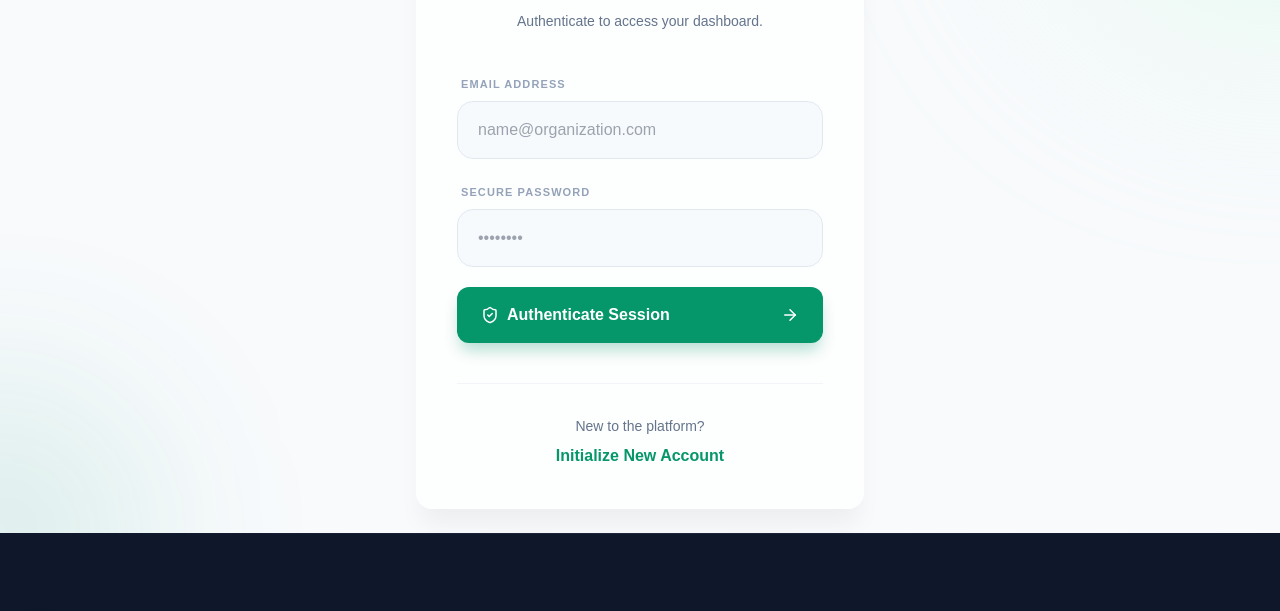
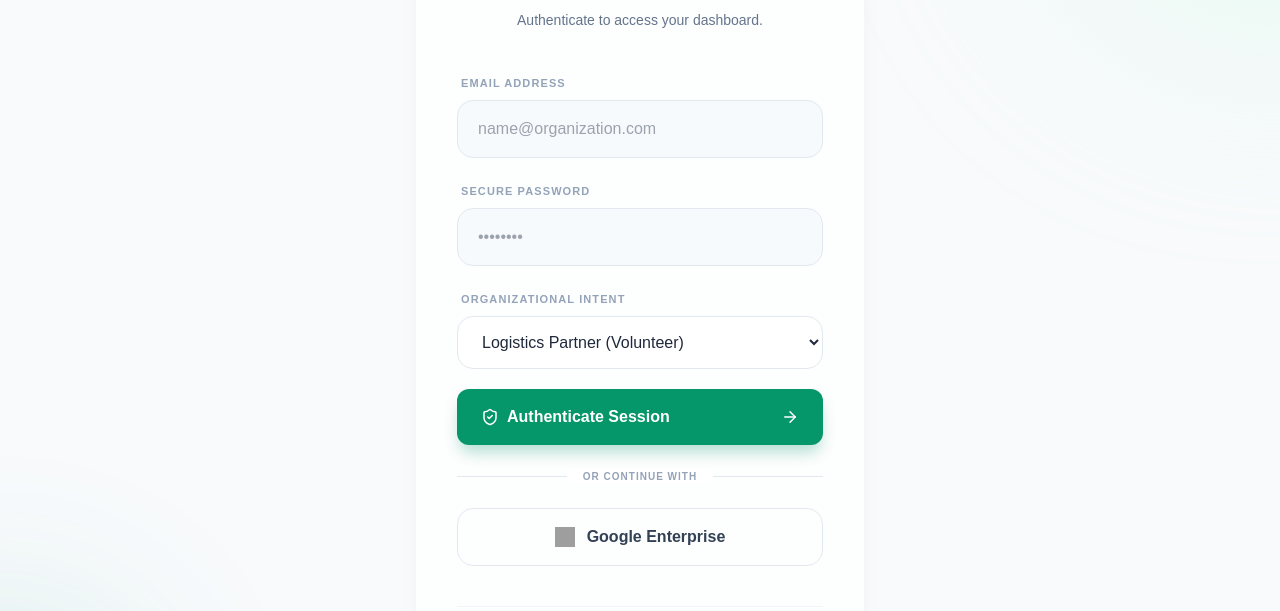
Before and after one commit to Mutthuram03/Food_Bridge, a React (Vite) app: page /auth in a window 1280 px wide. Shown: the part 268-879 px from the top of the page. Built offline with nearby package versions, Linux system fonts and the light colour scheme; no server answers; the database is empty; grey boxes are pictures that could not be loaded; a web font is replaced by a local one.

Commit message:
Enhance authentication flow and UI improvements

```diff
--- a/src/pages/Auth.jsx
+++ b/src/pages/Auth.jsx
@@ -4,7 +4,7 @@ import { useGlobalContext } from "../context/GlobalContext";
 import { AlertCircle, Zap, ArrowRight, ShieldCheck } from "lucide-react";
 
 export function Auth() {
-  const { login, register } = useGlobalContext();
+  const { login, register, loginWithGoogle } = useGlobalContext();
   const navigate = useNavigate();
 
   const [isRegister, setIsRegister] = useState(false);
@@ -28,6 +28,12 @@ export function Auth() {
       if (res.error) return setError(res.error);
     }
 
+    navigate("/");
+  };
+
+  const handleGoogleLogin = async () => {
+    const res = await loginWithGoogle(form.role);
+    if (res.error) return setError(res.error);
     navigate("/");
   };
 
@@ -92,7 +98,6 @@ export function Auth() {
             />
           </div>
 
-          {isRegister && (
           <div className="space-y-1.5">
             <label className="text-[11px] font-bold text-neutral-400 uppercase tracking-widest ml-1">Organizational Intent</label>
             <select
@@ -105,7 +110,6 @@ export function Auth() {
               <option value="shelter">Social Impact Hub (NGO/Shelter)</option>
             </select>
           </div>
-          )}
 
           <button type="submit" className="btn-primary w-full py-4 mt-6 flex justify-between items-center group">
             <span className="flex items-center gap-2">
@@ -115,6 +119,21 @@ export function Auth() {
             <ArrowRight size={18} className="group-hover:translate-x-1 transition-transform" />
           </button>
         </form>
+
+        <div className="mt-6">
+          <div className="relative mb-6">
+            <div className="absolute inset-0 flex items-center"><div className="w-full border-t border-neutral-200"></div></div>
+            <div className="relative flex justify-center text-[10px] uppercase font-bold tracking-widest"><span className="bg-white px-4 text-neutral-400">Or continue with</span></div>
+          </div>
+
+          <button
+            onClick={handleGoogleLogin}
+            className="w-full py-4 rounded-2xl border border-neutral-200 flex items-center justify-center gap-3 font-bold text-neutral-700 hover:bg-neutral-50 transition-all active:scale-[0.98]"
+          >
+            <img src="https://www.gstatic.com/firebasejs/ui/2.0.0/images/auth/google.svg" alt="Google" className="w-5 h-5" />
+            Google Enterprise
+          </button>
+        </div>
 
         <div className="mt-10 pt-8 border-t border-neutral-100 text-center">
           <p className="text-neutral-500 text-sm font-medium">
```
Lines whose indentation alone changed are shown as unchanged.
